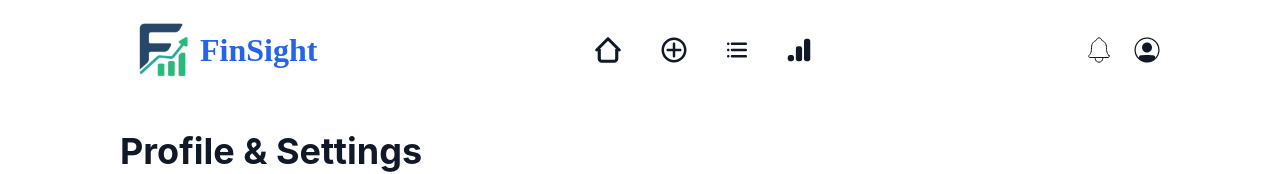
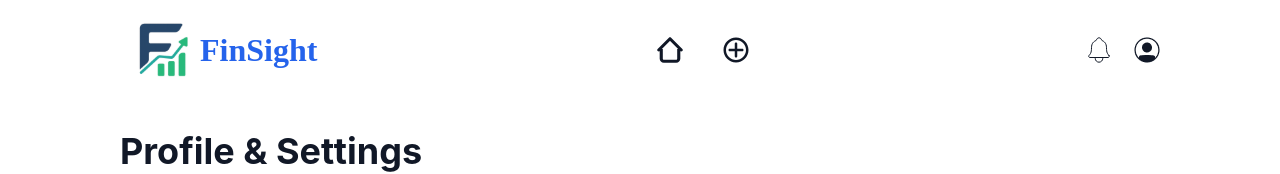
Before and after one commit to ajmal-m/expense-tracker-front-end, a React (Vite) app: page /user-profile in a window 1280 px wide. Shown: the top 174 px of the page. Built offline with nearby package versions, Linux system fonts and the light colour scheme; no server answers.

Commit message:
Navbar updates

```diff
--- a/src/components/reusable/navbar.tsx
+++ b/src/components/reusable/navbar.tsx
@@ -2,8 +2,8 @@ import { memo } from "react";
 import LogoSmall from '../../assets/LogoSmall.svg';
 import HomeIcon from '../../assets/Home.svg';
 import AddIcon from '../../assets/add.svg';
-import listIcon from '../../assets/list.svg';
-import analyticsIcon from '../../assets/analytics.png';
+// import listIcon from '../../assets/list.svg';
+// import analyticsIcon from '../../assets/analytics.png';
 import profileIcon from '../../assets/contact.png';
 import notificationIcon from '../../assets/notification.svg';
 import DefaultModal from "./model";
@@ -36,12 +36,12 @@ const Navbar = memo(() => {
                         model={(close) => (
                             <AddExpenseModel close={close} />
                         )}                />
-                <button className="cursor-pointer">
+                {/* <button className="cursor-pointer">
                     <img src={listIcon} alt="list-icon"/>
                 </button>
                  <button className="cursor-pointer">
                     <img src={analyticsIcon} alt="analytics-icon"/>
-                </button>
+                </button> */}
             </div>
 
             <div className="flex items-center gap-[24px]">
```
